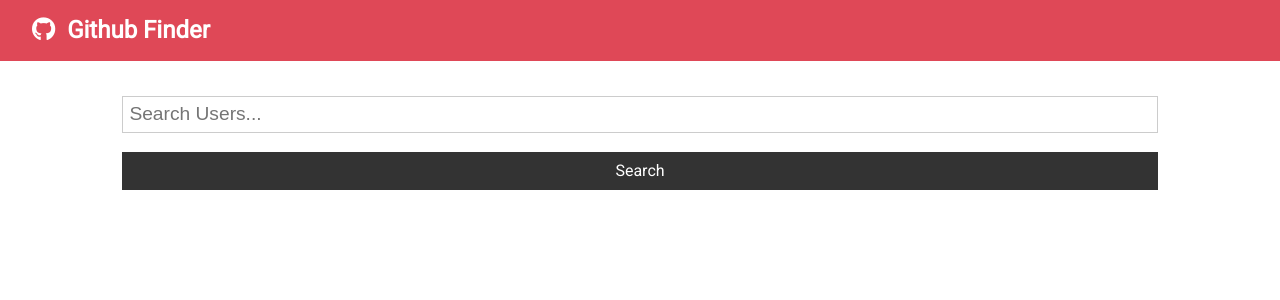
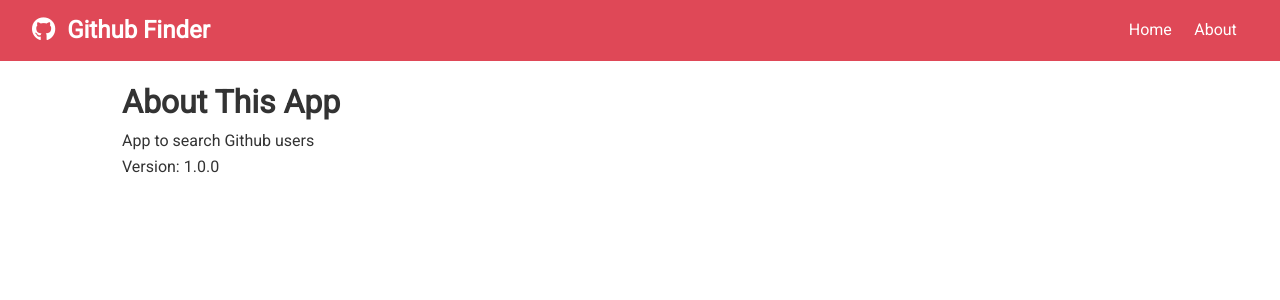
Before and after one commit to jlampstack/github-finder, a React (Create React App) app: page /about in a window 1280 px wide. Shown: the top 300 px of the page. Built offline with nearby package versions, Linux system fonts and the light colour scheme.

Commit message:
Setup React Router, Navbar & Links

```diff
--- a/package.json
+++ b/package.json
@@ -7,8 +7,10 @@
     "@testing-library/react": "^11.2.5",
     "@testing-library/user-event": "^12.7.0",
     "axios": "^0.21.1",
+    "gh-pages": "^3.1.0",
     "react": "^17.0.1",
     "react-dom": "^17.0.1",
+    "react-router-dom": "^5.2.0",
     "react-scripts": "4.0.2",
     "web-vitals": "^1.1.0"
   },
--- a/src/App.js
+++ b/src/App.js
@@ -1,8 +1,10 @@
-import { Component } from 'react';
+import { Component, Fragment } from 'react';
+import { BrowserRouter as Router, Switch, Route } from 'react-router-dom';
 import Navbar from './components/layout/Navbar';
 import Users from './components/users/Users';
 import Search from './components/users/Search';
 import Alert from './components/layout/Alert';
+import About from './components/pages/About';
 import axios from 'axios';
 import './App.css';
 
@@ -48,10 +50,17 @@
 		const { users, loading } = this.state;
 
 		return (
+			<Router>
 				<div className='App'>
 					<Navbar title='Github Finder' icon='fab fa-github' />
 					<div className='container'>
 						<Alert alert={this.state.alert} />
+						<Switch>
+							<Route
+								exact
+								path='/'
+								render={props => (
+									<Fragment>
 										<Search
 											searchUsers={this.searchUsers}
 											clearUsers={this.clearUsers}
@@ -59,8 +68,14 @@
 											setAlert={this.setAlert}
 										/>
 										<Users loading={loading} users={users} />
+									</Fragment>
+								)}
+							/>
+							<Route exact path='/about' component={About} />
+						</Switch>
 					</div>
 				</div>
+			</Router>
 		);
 	}
 }
--- a/src/components/layout/Navbar.js
+++ b/src/components/layout/Navbar.js
@@ -1,5 +1,6 @@
 import React from 'react';
 import PropTypes from 'prop-types';
+import { Link } from 'react-router-dom';
 
 const Navbar = ({ icon, title }) => {
 	return (
@@ -7,6 +8,14 @@
 			<h1>
 				<i className={icon}> </i>&nbsp; {title}
 			</h1>
+			<ul>
+				<li>
+					<Link to='/'>Home</Link>
+				</li>
+				<li>
+					<Link to='/about'>About</Link>
+				</li>
+			</ul>
 		</nav>
 	);
 };
--- /dev/null
+++ b/src/components/pages/About.js
@@ -0,0 +1,13 @@
+import React, { Fragment } from 'react';
+
+const About = () => {
+	return (
+		<Fragment>
+			<h1>About This App</h1>
+			<p>App to search Github users</p>
+			<p>Version: 1.0.0</p>
+		</Fragment>
+	);
+};
+
+export default About;
```
Also changed, not shown: 1 other file (tests, documents, lock files or other folders). Lines whose indentation alone changed are shown as unchanged.
